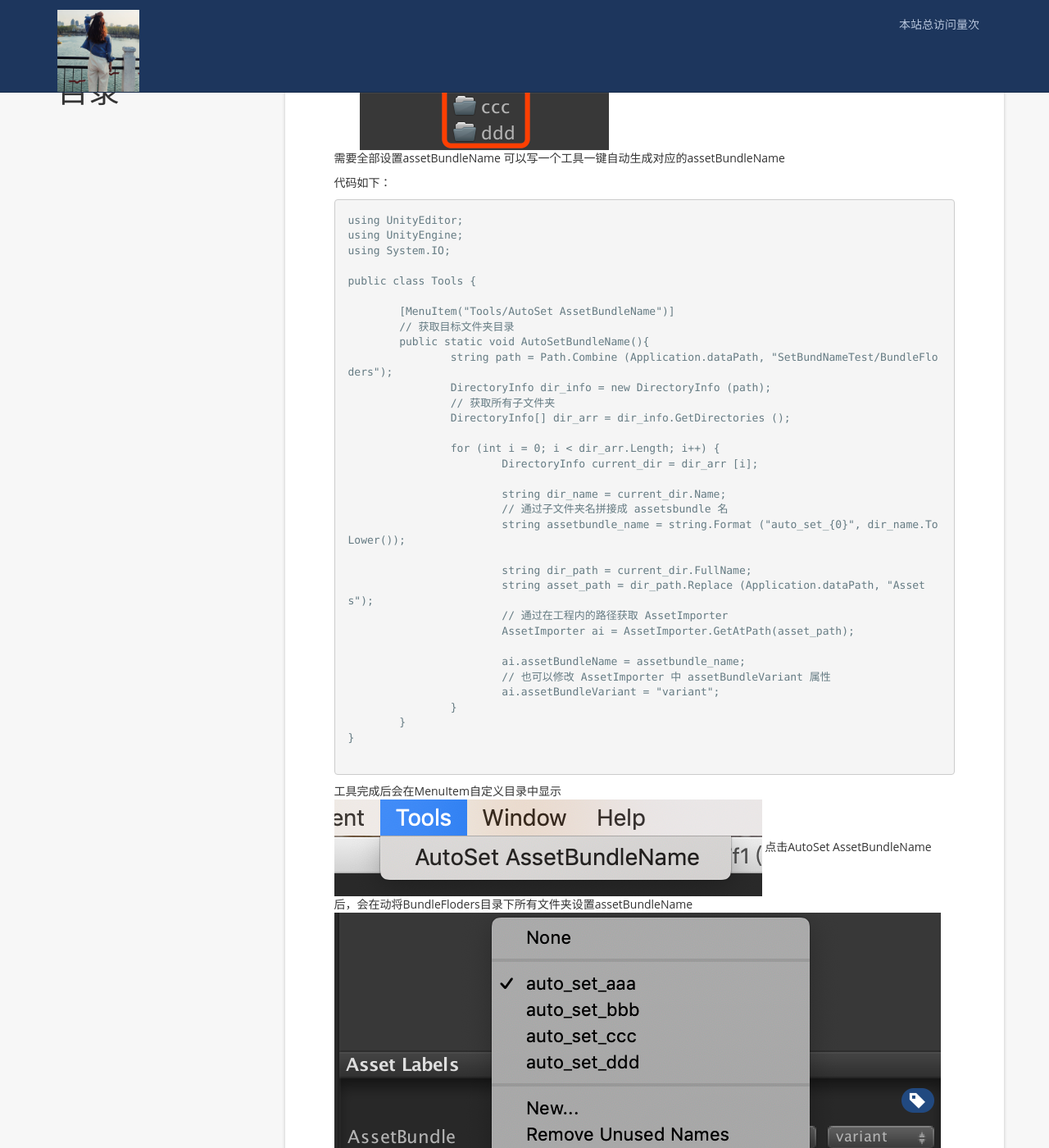
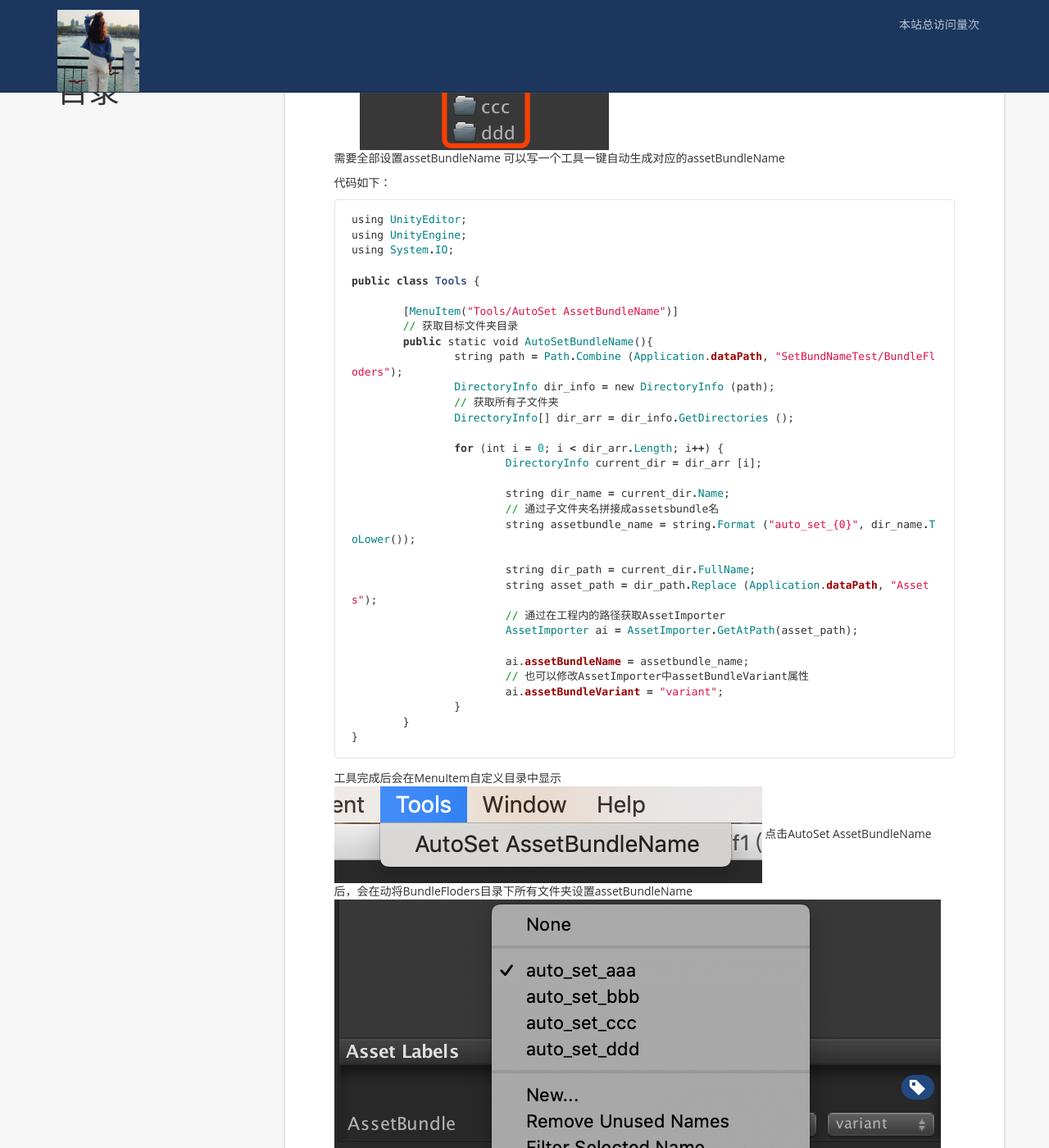
Before and after one commit to yiyuan1130/yiyuan1130.github.io, a Jekyll site: the page built from _posts/2019-04-04-auto set assetsbundle name.markdown, in a window 1280 px wide and 1400 px high, scrolled down 507 px. Shown: the whole window at 82% size. Built offline with Jekyll 4.4.1, drawn with Linux system fonts in a browser that asks for light colours; nearby versions of some CDN libraries; a script that is not in the unit is left out; comment, search, counter and statistics services are not loaded.

Commit message:
add hight light

````diff
--- a/_posts/2019-04-04-auto set assetsbundle name.markdown
+++ b/_posts/2019-04-04-auto set assetsbundle name.markdown
@@ -14,7 +14,7 @@ categories: Unity
 
 代码如下：
 
-```C#
+{% highlight ruby %}
 using UnityEditor;
 using UnityEngine;
 using System.IO;
@@ -33,22 +33,21 @@ public class Tools {
 			DirectoryInfo current_dir = dir_arr [i];
 
 			string dir_name = current_dir.Name;
-			// 通过子文件夹名拼接成 assetsbundle 名
+			// 通过子文件夹名拼接成assetsbundle名
 			string assetbundle_name = string.Format ("auto_set_{0}", dir_name.ToLower());
 
 			string dir_path = current_dir.FullName;
 			string asset_path = dir_path.Replace (Application.dataPath, "Assets");
-			// 通过在工程内的路径获取 AssetImporter
+			// 通过在工程内的路径获取AssetImporter
 			AssetImporter ai = AssetImporter.GetAtPath(asset_path);
 
 			ai.assetBundleName = assetbundle_name;
-			// 也可以修改 AssetImporter 中 assetBundleVariant 属性
+			// 也可以修改AssetImporter中assetBundleVariant属性
 			ai.assetBundleVariant = "variant";
 		}
 	}
 }
-
-```
+{% endhighlight %}
 工具完成后会在MenuItem自定义目录中显示
 ![在这里插入图片描述](/styles/images/auto set assetsbundle name/tools.png)
 点击AutoSet AssetBundleName 后，会在动将BundleFloders目录下所有文件夹设置assetBundleName
--- a/_posts/2019-04-11-create prefab in runtime.markdown
+++ b/_posts/2019-04-11-create prefab in runtime.markdown
@@ -8,8 +8,7 @@ categories: Unity
 有事需要将SceneA中的一个对象在SceneB中使用，切换场景时候会将A场景对象全部卸载，此时就需要在切场景时候创建一个预设体，然后在SceneB中使用，动态的使用代码创建预设体，需要用到Unity的一个类PrefabUtility
 
 代码如下
-
-```C#
+{% highlight ruby %}
 using UnityEngine;
 using System.Collections;
 using UnityEditor;
@@ -34,4 +33,4 @@ public class CreatePrefabInRunTime : MonoBehaviour {
 		}
 	}
 }
-```
+{% endhighlight %}
--- a/_posts/2019-04-23-welcome-to-jekyll.markdown
+++ b/_posts/2019-04-23-welcome-to-jekyll.markdown
@@ -1,6 +1,6 @@
 ---
 layout: post
-title:  "Welcome to Jekyll!"
+title:  "Test Post"
 date:   2019-04-23 20:20:08 +0800
 categories: jekyll update
 ---
````
Also changed, not shown: _posts/2018-12-26-Random Weight.md (+2 -2 lines).
